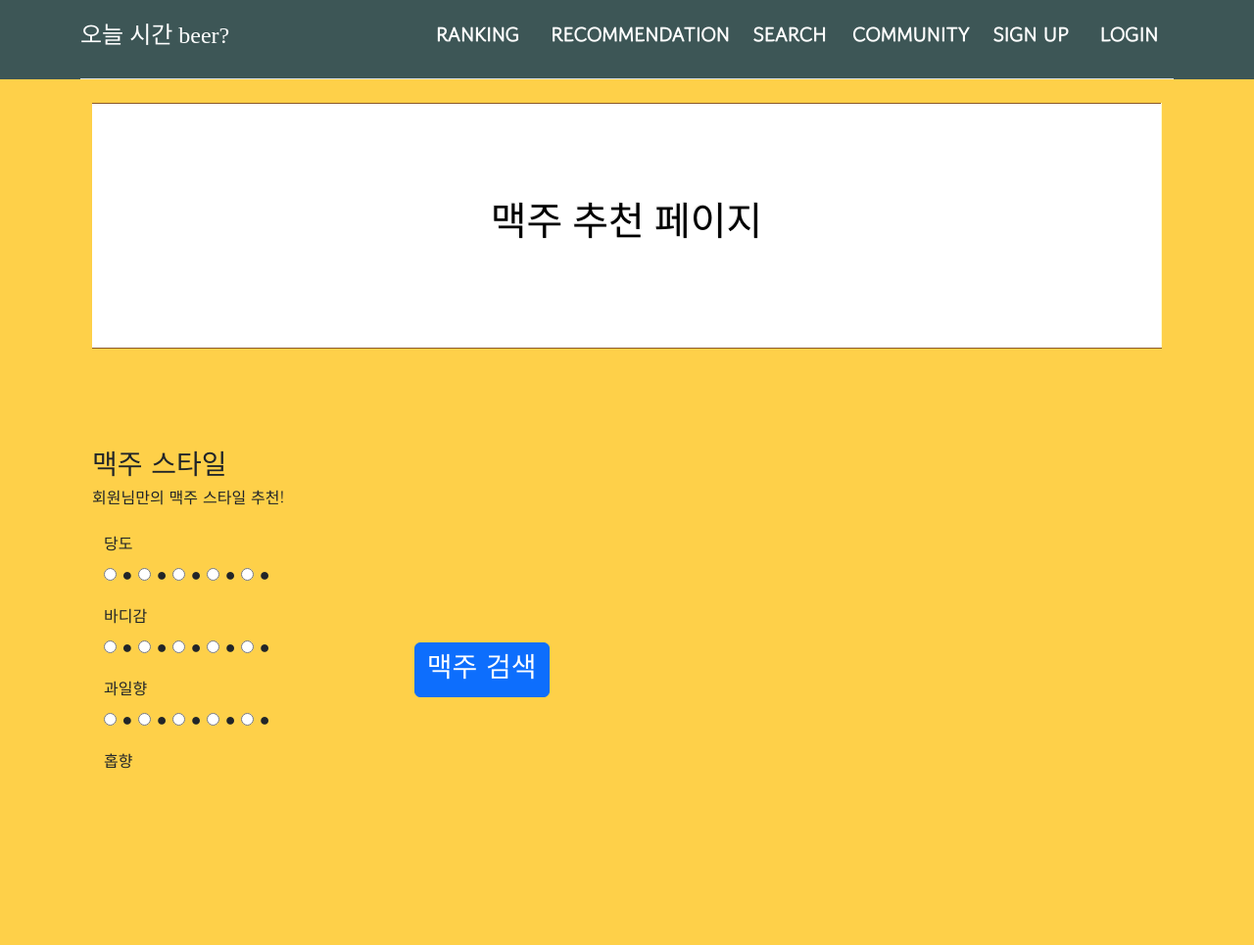
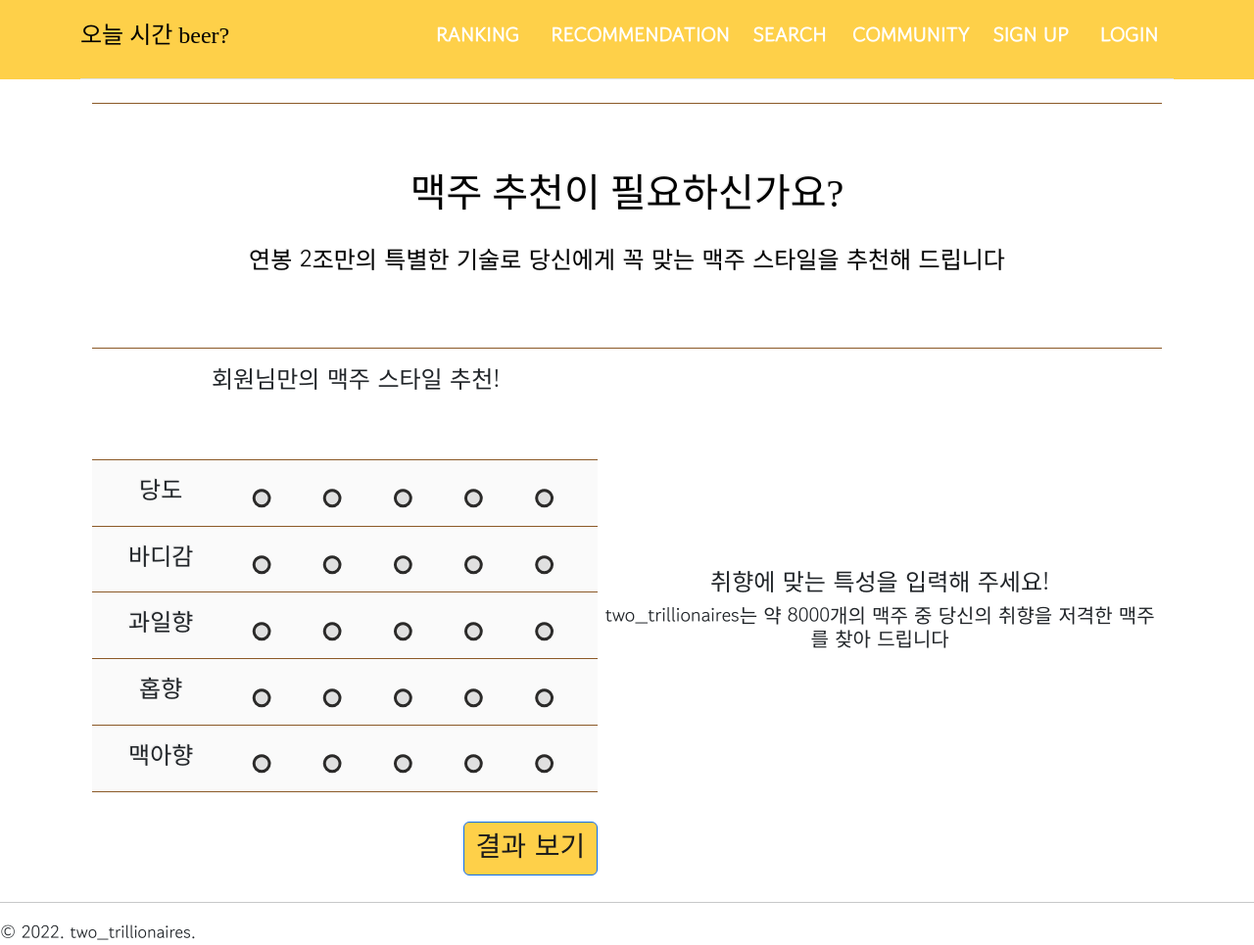
Before and after one commit to hyhyhy38371/4th_project, a Django app: page /search/recommend/ in a window 1280 px wide. Shown: the whole page at 98% size. Before the commit the page ends 800 px from the top, so only its background shows below. Run offline with Django 4.2, Linux system fonts and the light colour scheme; some libraries are stand-ins or nearby versions; some web fonts are replaced.

Commit message:
2022-12-02 커밋

```diff
--- a/beer_recommend_prj/templates/base.html
+++ b/beer_recommend_prj/templates/base.html
@@ -38,20 +38,16 @@ footer {
     position: absolute;
     bottom: 0;
     left: 0;
-}
-
-
-
-    </style>
+}</style>
     <meta charset="UTF-8">
     <title>Two_trillionaires' Beer</title>
 </head>
 <body>
-<nav style="background-color: #3D5656">
+<nav style="background-color: #FED049">
     <div class="container">
     <header class="d-flex flex-wrap justify-content-center py-3 mb-4 border-bottom" >
         <a href="/search" class="d-flex align-items-center mb-3 mb-md-0 me-md-auto text-dark text-decoration-none">
-            <h1 class="fs-4" style="color: white">오늘 시간 beer?</h1>
+            <h1 class="fs-4" style="color: black">오늘 시간 beer?</h1>
         </a>
 
         <ul class="nav nav-pills">
--- a/community/templates/community/board.html
+++ b/community/templates/community/board.html
@@ -12,7 +12,7 @@
             <div class="card" style="width: 80rem;">
                 <a href ="{{ board.pk }}/"></a>
                 <div class="card-body">
-                    <h2 class="card-title"><a href="{{ board.pk }}/"> {{ board.title }}</a></h2>
+                    <h6 class="card-title"><a href="{{ board.pk }}/"> {{ board.title }}</a></h6>
                 </div>
             </div>
             <div style="padding:20px;">
--- a/community/templates/community/board_detail.html
+++ b/community/templates/community/board_detail.html
@@ -20,7 +20,7 @@
         <hr>
         <div style="padding:15px;"></div>
         <div class="container-fluid">
-            <p>{{ boards.content }}</p></div>
+            {{ boards.content }}</div>
         <div style="padding:15px;">
         </div>
         <div class="container-sm">
--- a/search/templates/search/keyword_list.html
+++ b/search/templates/search/keyword_list.html
@@ -10,8 +10,12 @@
     td {
         text-align: center;
     }
+    div{
+        background-color: white;
+    }
 </style>
 {% block content %}
+<body>
     <div class='row'>
         <div class='col-sm-9'>
             <form action="" method="get" class="form-search d-flex align-items-stretch mb-3 aos-init aos-animate">
@@ -92,4 +96,5 @@
     </ul>
     <!-- 페이징처리 끝 -->
     <a href="{{ request.build_absolute_uri }}" style="text-decoration-line: none;">Back to top</a>
+    </body>
 {% endblock %}
--- a/search/templates/search/recommend.html
+++ b/search/templates/search/recommend.html
@@ -12,12 +13,12 @@
     .star-rating {
             display: flex;
             flex-direction: row-reverse;
-            font-size: 2rem;
+            font-size: 2.3rem;
             line-height: 1rem;
             justify-content: space-around;
             padding: 0 0.1em;
             text-align: center;
-            width: 3em;
+            width: 10em;
         }
     .star-rating input {
             display: none;
@@ -25,18 +26,18 @@
 
     .star-rating label {
             -webkit-text-fill-color: transparent; /* Will override color (regardless of order) */
-            -webkit-text-stroke-width: 2.3px;
+            -webkit-text-stroke-width: 3px;
             -webkit-text-stroke-color: #2b2a29;
             cursor: pointer;
         }
 
     .star-rating :checked ~ label {
-            -webkit-text-fill-color: mediumpurple;
+            -webkit-text-fill-color: #FED049
         }
 
     .star-rating label:hover,
     .star-rating label:hover ~ label {
-            -webkit-text-fill-color: rebeccapurple;
+            -webkit-text-fill-color: #FFD400;
         .
         }
    #myform fieldset{
@@ -52,25 +53,26 @@
     text-shadow: 0 0 0 #f0f0f0; /* 새 이모지 색상 부여 */
 }
 </style>
-{% block content %}
     <body>
     <div class="container-lg">
         <div id="body-wrapper">
         <table class="table">
             <td height="250">
-                <h1>맥주 추천 페이지</h1>
+                <h1>맥주 추천이 필요하신가요?</h1>
+                <div style="padding:10px;"></div>
+                <h4>연봉 2조만의 특별한 기술로 당신에게 꼭 맞는 맥주 스타일을 추천해 드립니다</h4>
             </td>
         </table>
             <div class="col">
-            <div id="body-content">
                 <div style="float: left;">
                 <form action="" method="get">
-                    <div class='filter-item', style="float: left;">
-                       <h3><span>맥주 스타일</span></h3>
-                        <h6>회원님만의 맥주 스타일 추천!</h6>
-                        <div style="padding:10px;"></div>
+                    <div class='filter-item'>
+                       <h4 style="text-align:center;"><span>ㅤ회원님만의 맥주 스타일 추천!</span></h4>
+                        <table>
+                            <tr>
                                 <div class='container'>
-                            <span class="ft-16"><h6>당도</h6></span>
+                                <td><span class="ft-16"><h4>ㅤ당도</h4></span></td>
+                                <td>
                                     <div class="star-rating space-x-4 mx-auto"> <!--n-특성 에서 n은 바꿔도 됨 -->
                                     <input type="radio" id="sweet_1" name="sweet" value="0.2" v-model="sweets"/>
                                     <label for="sweet_1" class="star pr-4">●</label>
@@ -87,10 +89,13 @@
                                     <input type="radio" id="sweet_5" name="sweet" value="1.0" v-model="sweets"/>
                                     <label for="sweet_5" class="star">●</label>
                                     </div>
+                                </td>
                                 </div>
-                        <div style="padding:10px;"></div>
+                            </tr>
+                            <tr>
                                 <div class='container'>
-                            <span class="ft-16"><h6>바디감</h6></span>
+                                <td><span class="ft-16"><h4>ㅤ바디감</h4></span></td>
+                                <td>
                                     <div class="star-rating space-x-4 mx-auto"> <!--n-특성 에서 n은 바꿔도 됨 -->
                                     <input type="radio" id="body_1" name="body" value="0.2" v-model="bodys"/>
                                     <label for="body_1" class="star pr-4">●</label>
@@ -107,10 +112,13 @@
                                     <input type="radio" id="body_5" name="body" value="1.0" v-model="bodys"/>
                                     <label for="body_5" class="star">●</label>
                                     </div>
+                                </td>
                                 </div>
-                        <div style="padding:10px;"></div>
+                            </tr>
+                            <tr>
                                 <div class='container'>
-                            <span class="ft-16"><h6>과일향</h6></span>
+                                <td><span class="ft-16"><h4>ㅤ과일향</h4></span></td>
+                                <td>
                                     <div class="star-rating space-x-4 mx-auto"> <!--n-특성 에서 n은 바꿔도 됨 -->
                                     <input type="radio" id="fruit_1" name="fruit" value="0.2" v-model="fruits"/>
                                     <label for="fruit_1" class="star pr-4">●</label>
@@ -127,10 +135,14 @@
                                     <input type="radio" id="fruit_5" name="fruit" value="1.0" v-model="fruits"/>
                                     <label for="fruit_5" class="star">●</label>
                                     </div>
+                                </td>
                                 </div>
-                        <div style="padding:10px;"></div>
+                            </tr>
+                            <tr>
                                 <div class='container'>
-                            <span class="ft-16"><h6>홉향</h6></span>
+                                <td><span class="ft-16"><h4>ㅤ홉향</h4></span></td>
+                                <div style="padding:15px;"></div>
+                                <td>
                                     <div class="star-rating space-x-4 mx-auto"> <!--n-특성 에서 n은 바꿔도 됨 -->
                                     <input type="radio" id="hoppy_1" name="hoppy" value="0.2" v-model="hoppys"/>
                                     <label for="hoppy_1" class="star pr-4">●</label>
@@ -147,10 +159,14 @@
                                     <input type="radio" id="hoppy_5" name="hoppy" value="1.0" v-model="hoppys"/>
                                     <label for="hoppy_5" class="star">●</label>
                                     </div>
+                                </td>
                                 </div>
-                        <div style="padding:10px;"></div>
+                            </tr>
+                            <tr>
                                 <div class='container'>
-                            <span class="ft-16"><h6>맥아향</h6></span>
+                                <td><span class="ft-16"><h4>ㅤ맥아향</h4></span></td>
+                                <div style="padding:15px;"></div>
+                                <td>
                                     <div class="star-rating space-x-4 mx-auto"> <!--n-특성 에서 n은 바꿔도 됨 -->
                                     <input type="radio" id="malty_1" name="malty" value="0.2" v-model="maltys"/>
                                     <label for="malty_1" class="star pr-4">●</label>
@@ -167,41 +183,56 @@
                                     <input type="radio" id="malty_5" name="malty" value="1.0" v-model="maltys"/>
                                     <label for="malty_5" class="star">●</label>
                                     </div>
+                                </td>
                                 </div>
+                            </tr>
+                        </table>
+                        <div style="padding:15px;"></div>
+                        <button type="submit" name="style" class="btn btn-primary" style="float: right; background-color: #FED049"><h3 style="color: #1b1b1b">결과 보기</h3></button>
                         </div>
-                    <div style="float: left;">
-                           ㅤㅤㅤㅤㅤㅤㅤㅤ
-                    </div>
-                    <div style="float: left;">
-                    <div style="padding:100px;"></div>
-                    <button type="submit" name="style" class="btn btn-primary"><h3>맥주 검색</h3></button>
+                    <div>
                     </div>
                 </form>
                 </div>
-                <div class="child", style="float: left;">
+
                 {% if predict_beer %}
+                    <div class="child", style="float:left">
+                    ㅤㅤㅤㅤㅤㅤㅤㅤㅤㅤㅤ
+                    </div>
+
+                    <div class="child", style="float:left">
+                            <h2 style="text-align:center;">
+                        <b>당신에게 꼭 맞는 맥주</b>
+                        </h2>
+                        <br>
+                            <h3 style="color: #8B4513; text-align:center;">
+                             <b>{{ predict_beer }}</b><br>
+                                <div style="padding:3px;"></div>
+                            </h3>
+                        <div style="padding:10px;"></div>
+                    <h4 style="text-align:center;">이런 맥주 좋아하실 것 같아요!</h4>
+                    <div style="padding:10px;"></div>
                     <table>
-                        <h2>
-                        <b>당신에게 꼭 맞는 맥주 </b>
-                        </h2>
-                        <tr></tr>
-                        <tr>
-                            <h3 style="color: #8B4513">
-                                <div style="padding:10px;"></div>
-                             <b>{{ predict_beer }}</b>
-                            </h3>
-                        </tr>
-                        <div style="padding:10px;"></div>
-                     {% endif %}
                     {% for na in prename_list %}
                         <tr height="70">
-                            <th>{{ forloop.counter }}</th>
-                            <td>           </td>
+                            <th style="background-color: #FED049">{{ forloop.counter }}</th>
                             <td><h6><a href = "/search/beerprofile/{{ na.id }}">{{ na.name }}({{ na.country }})</a></h6></td>
                         </tr>
                         {% endfor %}
                         </table>
                     </div>
+            {% else %}
+                    <div class="child">
+                    ㅤㅤㅤㅤㅤㅤㅤㅤㅤㅤㅤ
+                    </div>
+                    <div style="padding:90px;"></div>
+                    <h4 style="text-align: center;">취향에 맞는 특성을 입력해 주세요!</h4>
+                    <h5 style="text-align: center;">two_trillionaires는 약 8000개의 맥주 중 당신의 취향을 저격한 맥주를 찾아 드립니다</h5>
+                    <div class="child" style="align-content: center;">
+                    <table>
+                    </table>
+                    </div>
+            {% endif %}
                 </div>
             </div>
         </div>
--- a/search/templates/search/search_detail.html
+++ b/search/templates/search/search_detail.html
@@ -107,7 +107,7 @@
                         </table>
                     </div>
                 </div>
-                <img src='/static/beerimg.png' alt="My Image" style="float: right; width:330px; height:330px; position: absolute; left: 48%; top:23%;">
+                <img src='/static/beerimg.png' alt="My Image" style="float: right; width:400px; height:380px; position: absolute; left: 47.25%; top:25%;">
             </div>
             <hr style="line: solid 10px black;">
             <div class="card mb-2">
--- a/search/views.py
+++ b/search/views.py
@@ -10,7 +10,7 @@ import logging
 import pandas as pd
 from search.ml import beer_model
 
-MAX_LIST_CNT = 30
+MAX_LIST_CNT = 10
 MAX_PAGE_CNT = 5
 
 
@@ -56,7 +56,6 @@ def keyword(request):
                          'page_end_number': page_end_number,
                          'pagenated_beer_list': pagenated_beer_list,
                          'keyword': keyword}
-    # print(keyword)
     return render(request, template_name, context=context_beer_list)
 
 
@@ -137,18 +136,13 @@ def predict(request):
             Q(kind__icontains=predict_beer))[:10]
 
         df = pd.read_csv('beer_model.csv')
-        gf = ''
-        print(df)
         df = df.drop(['스타일대분류', '양조장명', '제조국가명', '도수', '평균점수', '리뷰수', '현재상태', '평가수', 'Full Name'], axis=1)
         df['스타일소분류'] = df['스타일소분류'].str.replace(' ', '')
-        print(predict_beer)
         gf = df[df['스타일소분류'] == predict_beer]
-        print(gf)
         my_favor = pd.DataFrame(columns=['Body', 'Sweet', 'Fruity', 'Hoppy', 'Malty'])
         my_input = user_feature
         my_favor.loc[my_favor.shape[0] + 1] = my_input
         gf = gf.drop(['Astringent', 'Alcoholic', 'Bitter', 'Sour', 'Salty', 'Spices'], axis=1)
-        print(gf)
         df_ac = pd.concat([gf, my_favor])
         df_ac.fillna(0)
         df_ac.fillna({'스타일소분류': 'recommand'}, inplace=True)
@@ -159,22 +153,14 @@ def predict(request):
         df_ac = df_ac.astype({'Malty': 'float64'})
     #
         df_ab = df_ac.reset_index()
-        #print(df_ab)
         a = df_ab['스타일소분류'].str.contains('recommand')
-        #해당 지역의 인덱스 찾기
         df2 = df_ab[a]
-        print(df2.iloc[0])
         df2 = df2.drop(['index'], axis=1)
-        print(df2)
         df3 = df2.drop(['스타일소분류', '맥주명'], axis=1)
-        print("--------------------")
+
         df_ac = df_ac.sub(df3.iloc[0], axis=1)
         df_ad = df_ac.sum(axis=1)
-        print(df_ab)
-        print(df_ad)
-    # # df2.info()
-    # # df_ad.info()
-    # #
+
         df_name = df_ab['맥주명']
     # # df_final = pd.concat([df_final, df_ad])
         df_final = pd.DataFrame(df_name, columns=['맥주명']).reset_index(drop=True)
@@ -185,26 +171,21 @@ def predict(request):
     # #last_final = pd.merge(df_final, df_af, on= 'index')
         e['수치'] = e['수치'].abs()
         f = e.sort_values(by=['수치']).reset_index(drop=True)
-    # #---------------------
-    #     for ex in f['맥주명']:
-    #      if search_detail.name not in ex:
-    #         final = f
-    #
-    #
+
         ffinal = f['맥주명'].iloc[1:6].to_list()
-        print(ffinal)
-    #
-       # fffinal = ffinal['맥주명'].to_list()
-        #print(fffinal)
+
         prename_list = Beer.objects.all()
     # # ---------------------
         if ffinal:
             prename_list = prename_list.filter(
-              Q(name__in=ffinal))[:5]
-
+              Q(name__in=ffinal))
+        prename_list = prename_list[:5]
+        print(prename_list)
     else:
         prename_list = ''
-    return render(request, "search/recommend.html", {'predict_beer': predict_beer, 'kind_list': kind_list, 'prename_list':prename_list})
+    return render(request, "search/recommend.html", {'predict_beer': predict_beer, 'kind_list': kind_list,
+                                                     'prename_list': prename_list})
+
 
 
 @login_required
@@ -213,12 +194,23 @@ def search_detail(request, pk):
 
     search_detail = Beer.objects.get(id=pk)
 
-    df = pd.read_csv('final_train_beer_ratings_Ver_rader model1.csv', encoding='utf-8', index_col=0)
+    import matplotlib
+    import matplotlib.font_manager as fm
+
+    fm.get_fontconfig_fonts()
+    font_location = 'C:\Windows\Fonts\malgun.ttf'  # For Windows
+    font_name = fm.FontProperties(fname=font_location).get_name()
+    matplotlib.rc('font', family=font_name)
+
+
+
+    df = pd.read_csv('final_train_beer_ratings_Ver_rader model1.csv', encoding='utf-8-sig', index_col=0)
     aaa = df['Full Name'].iloc[pk]
     cc = df[df['Full Name'] == '%s' % aaa]
 
     cc = cc[
         ['Body', 'Sweet', 'Fruity', 'Hoppy', 'Malty']]
+    cc = cc.rename(columns={'Body':'바디감','Sweet':'당도','Fruity':'과일향','Hoppy':'홉향','Malty':'맥아향'})
     dfR = cc
     n = 0
     angles = [x / 5 * (2 * pi) for x in range(5)]  # 각 등분점
@@ -236,8 +228,8 @@ def search_detail(request, pk):
     ax.set_theta_offset(pi / 2)  # 시작점
     ax.set_theta_direction(-1)  # 그려지는 방향 시계방향
 
-    plt.xticks(angles[:-1], labels, fontsize=13)  # x축 눈금 라벨
-    ax.tick_params(axis='x', which='major', pad=15)  # x축과 눈금 사이에 여백을 준다.
+    plt.xticks(angles[:-1], labels, fontsize=27)  # x축 눈금 라벨
+    ax.tick_params(axis='x', which='major', pad=30)  # x축과 눈금 사이에 여백을 준다.
 
     ax.set_rlabel_position(0)  # y축 각도 설정(degree 단위)
     plt.yticks([-1, 0, 1, 3, 5], ['', '', '', '', ''], fontsize=10)  # y축 눈금 설정
@@ -246,7 +238,7 @@ def search_detail(request, pk):
     ax.plot(angles, data, color=color, linewidth=2, linestyle='solid')  # 레이더 차트 출력
     ax.fill(angles, data, color=color, alpha=0.4)  # 도형 안쪽에 색을 채워준다.
 
-    plt.title('', size=13, color=color, x=0.5, y=1, ha='center')  # 타이틀은 캐릭터 클래스로 한다.
+    plt.title('', size=20, color=color, x=0.5, y=1, ha='center')  # 타이틀은 캐릭터 클래스로 한다.
 
     plt.tight_layout(pad=5)  # subplot간 패딩 조절
 
@@ -261,7 +253,7 @@ def search_detail(request, pk):
 
     gf = df[df['스타일소분류'] == search_detail.kind]
 
-    my_favor = pd.DataFrame(columns=['맥주명', 'Body', 'Sweet', 'Fruity', 'Hoppy', 'Malty'])
+    my_favor = pd.DataFrame(columns=['맥주명','Body', 'Sweet', 'Fruity', 'Hoppy', 'Malty'])
     f0 = search_detail.name
     f1 = search_detail.body  # value 넣기
     f2 = search_detail.sweet
@@ -283,16 +275,11 @@ def search_detail(request, pk):
     a = df_ab['맥주명'].str.contains(search_detail.name)  # 해당 지역의 인덱스 찾기
 
     df2 = df_ab[a]
-    # print(df2.iloc[0])
     df2 = df2.drop(['index'], axis=1)
     df3 = df2.drop(['스타일소분류', '맥주명'], axis=1)
     print("--------------------")
     df_ac = df_ac.sub(df3.iloc[0], axis=1)
     df_ad = df_ac.sum(axis=1)
-    # print(df_ab)
-    # print(df_ad)
-    # df2.info()
-    # df_ad.info()
     #
     df_name = df_ab['맥주명']
     # df_final = pd.concat([df_final, df_ad])
@@ -314,7 +301,6 @@ def search_detail(request, pk):
     ffinal = final.iloc[0:6]
 
     fffinal = ffinal['맥주명'].to_list()
-    print(fffinal)
     name_list = Beer.objects.all()
     # ---------------------
     if fffinal:
@@ -335,18 +321,6 @@ def ranking(request):
         'search/ranking_beer.html',
         {'review_ranking': review_ranking, 'average_ranking': average_ranking}
     )
-# def beer(request):
-#     big_kind = Beer.objects.values('big_kind')
-#     big_kind_list = Beer.objects.values_list('big_kind', flat=True).annotate(num_big_kind=Count('big_kind')).order_by('num_big_kind')
-#     print(big_kind_list)
-#
-#     small_kind_list = Beer.objects.values_list('kind', flat=True).annotate(num_big_kind=Count('kind')).order_by(
-#         'num_big_kind')
-#     return render(
-#         request,
-#         'search/beer.html', {'big_kind_list': big_kind_list, 'small_kind_list': small_kind_list}
-#     )
-
 @login_required  # 좋아요 구현
 def like(request, pk):
     beer = get_object_or_404(Beer, id=pk)
--- a/static/style.css
+++ b/static/style.css
@@ -15,7 +15,7 @@ p{
 
 
 body {
-  background-color: #FED049;
+  background-color: white;
   font-family: 'Gowun Dodum', sans-serif;
   font-size: 18px;
   font-weight: 500;
@@ -38,7 +36,6 @@ th {
 tr {
   border-top: 1px solid #8B5927;
   border-bottom: 1px solid #8B5927;
-  color: #8B4513;
   font-size:20px;
   font-weight:normal;
   text-shadow: 0 1px 1px rgba(256, 256, 256, 0.1);
@@ -52,7 +49,6 @@ td {
   font-weight:300;
   font-size:20px;
   text-shadow: -1px -1px 1px rgba(0, 0, 0, 0.1);
-  border-right: 1px solid #FFFACD;
 }
 
 body, html {cursor: url(cursor2.cur), auto;}
@@ -60,5 +56,4 @@ a {cursor: url(cursor2.cur), auto}
 html, body {
   margin: 0;
   padding: 0;
-  overflow:hidden;
 }
```
Also changed, not shown: other parts of search/templates/search/recommend.html (+1 -0 lines), other parts of static/style.css (+0 -2 lines), search/templates/search/keyword_page.html (+7 -3 lines), static/beerimg.png. Lines whose indentation alone changed are shown as unchanged.
